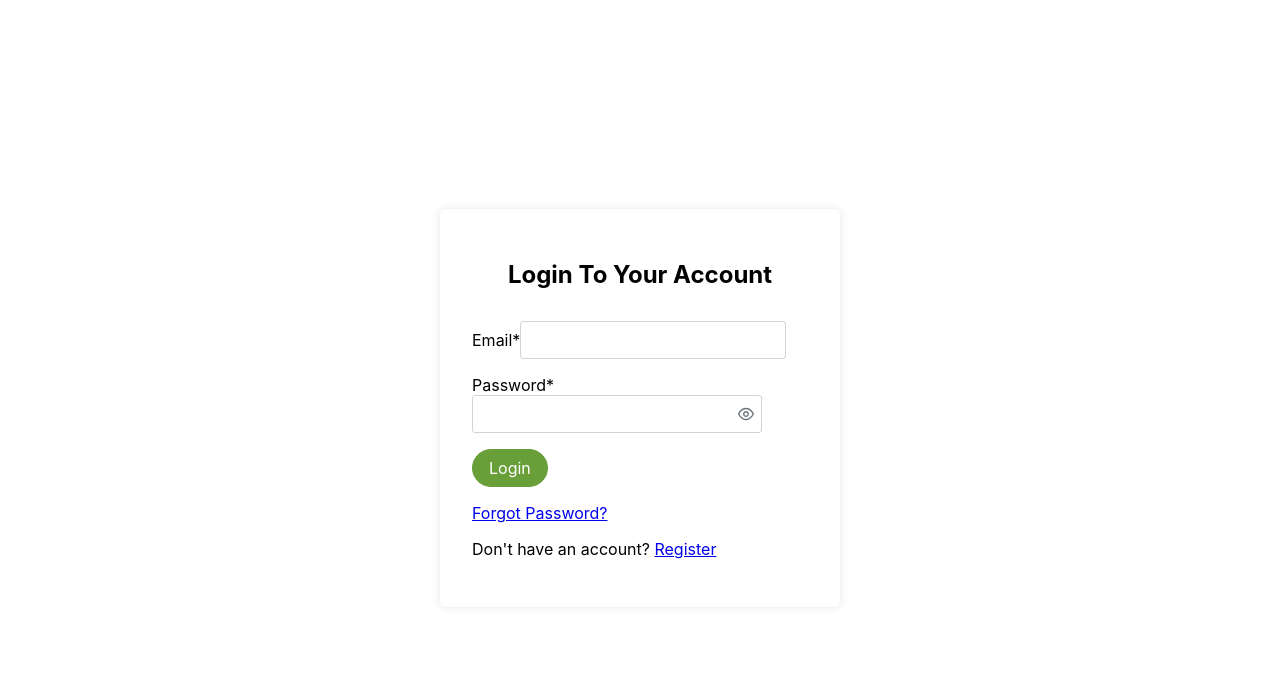
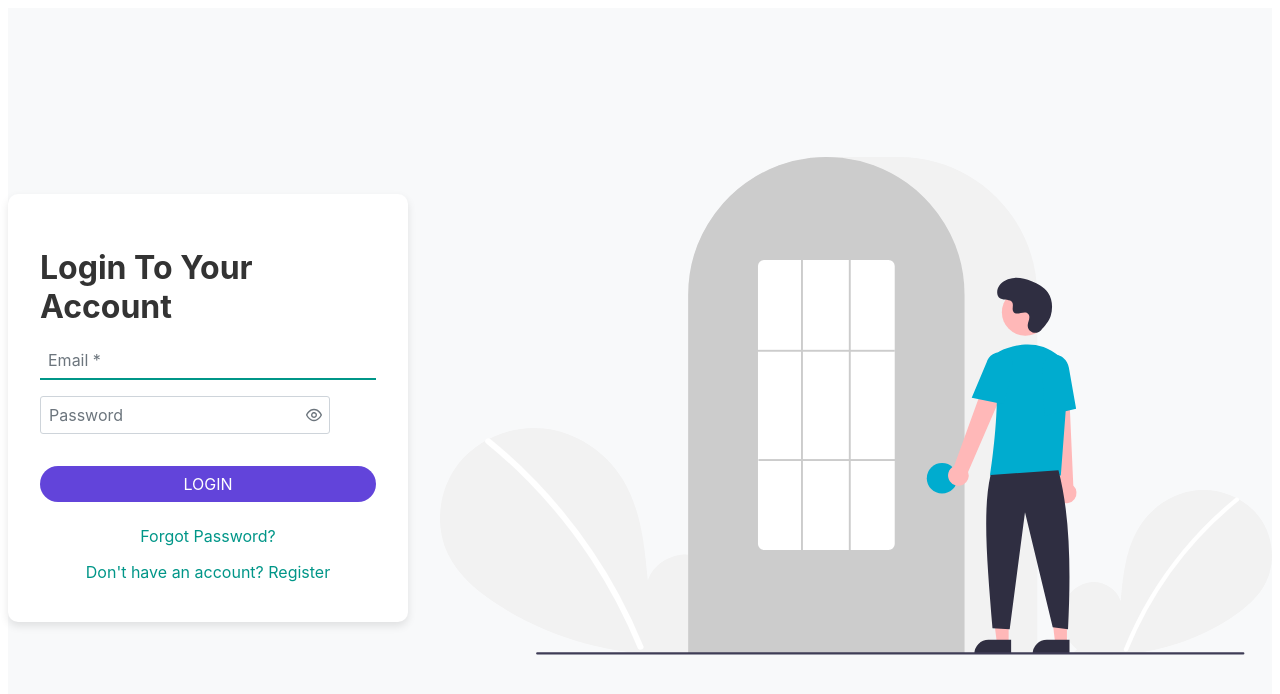
Before and after one commit to EmeraldZhu/4J-tms, a Vue app: page /login/owner in a window 1280 px wide. Shown: the top 694 px of the page. Built offline with nearby package versions, Linux system fonts and the light colour scheme.

Commit message:
update styling of Login page
fixed issue with strength meter

```diff
--- a/src/views/auth/LoginOwner.vue
+++ b/src/views/auth/LoginOwner.vue
@@ -1,24 +1,24 @@
 <template>
-  <div class="login-container">
-    <div class="login-card">
-      <h2>Login To Your Account</h2>
-      <form @submit.prevent="login">
+  <div class="login-page">
+    <div class="login-form-container">
+      <h1 class="login-title">Login To Your Account</h1>
+      <form @submit.prevent="login" class="login-form">
         <div class="p-field">
-          <label for="email">Email*</label>
-          <InputText id="email" v-model="credentials.email" required />
+          <InputText id="email" v-model="credentials.email" placeholder="Email *" required />
         </div>
         <div class="p-field">
-          <label for="password">Password*</label>
-          <Password id="password" v-model="credentials.password" required toggleMask />
+          <Password id="password" v-model="credentials.password" placeholder="Password" required toggleMask :feedback="false" />
         </div>
-        <Button label="Login" class="p-button-rounded p-button-success" />
+        <Button label="LOGIN" class="login-button" />
+        <div class="login-footer">
+          <router-link to="/reset-password" class="forgot-password">Forgot Password?</router-link>
+          <router-link to="/register/owner" class="register-link">Don't have an account? Register</router-link>
+        </div>
       </form>
-      <p>
-        <router-link to="/reset-password">Forgot Password?</router-link>
-      </p>
-      <p>
-        Don't have an account? <router-link to="/register/owner">Register</router-link>
-      </p>
+    </div>
+    <div class="login-image">
+      <!-- Add your login image here -->
+      <img src="../../assets/login-image.svg" alt="Login" />
     </div>
   </div>
 </template>
@@ -56,29 +56,109 @@ const login = async () => {
 </script>
 
 <style scoped>
-.login-container {
+.login-page {
   display: flex;
   justify-content: center;
   align-items: center;
   height: 100vh;
+  background-color: #f8f9fa; /* or the color matching your design */
+  color: #333;
 }
 
-.login-card {
-  width: 100%;
+.login-form-container {
+  padding: 2em;
   max-width: 400px;
-  padding: 2rem;
-  border-radius: 6px;
-  box-shadow: 0 0 10px rgba(0, 0, 0, 0.1);
+  display: flex;
+  flex-direction: column;
+  align-items: center;
+  background: #fff;
+  border-radius: 10px;
+  box-shadow: 0 4px 8px rgba(0, 0, 0, 0.1);
 }
 
-.login-card h2 {
-  text-align: center;
-  margin-bottom: 2rem;
+.login-title {
+  margin-bottom: 1rem;
+}
+
+.login-form {
+  width: 100%;
 }
 
 .p-field {
   margin-bottom: 1rem;
+  width: 100%;
 }
 
-/* Add additional styles to match your attached design */
+.p-inputtext {
+  width: 100%;
+  border: none;
+  border-bottom: 2px solid #009688; /* color of the bottom border */
+  border-radius: 0;
+}
+
+.p-password input {
+  width: 100%;
+  border: none;
+  border-bottom: 2px solid #009688; /* color of the bottom border */
+  border-radius: 0;
+}
+
+.login-button {
+  width: 100%;
+  margin-top: 1rem;
+  background-color: #6244da; /* color of the login button */
+  border: none;
+  border-radius: 20px;
+}
+
+.login-button:enabled:hover {
+  background-color: #5434c8; /* darker shade of the button color for hover state */
+}
+
+.login-footer {
+  margin-top: 1rem;
+  width: 100%;
+  display: flex;
+  flex-direction: column;
+  align-items: center;
+}
+
+.forgot-password,
+.register-link {
+  color: #009688; /* color of the links */
+  text-decoration: none;
+  margin: 0.5rem 0;
+}
+
+.forgot-password:hover,
+.register-link:hover {
+  text-decoration: underline;
+}
+
+.login-image {
+  display: none; /* Hide image for mobile, display for desktop if needed */
+}
+
+/* Add responsive styles if needed */
+@media (min-width: 768px) {
+  .login-page {
+    flex-direction: row;
+    justify-content: space-around;
+  }
+
+  .login-form-container {
+    margin-right: 2rem; /* Spacing between form and image on larger screens */
+  }
+
+  .login-image {
+    display: block; /* Show image on larger screens */
+  }
+
+  .login-image img {
+    max-width: 100%; /* Adjust if necessary */
+    height: auto;
+  }
+}
+
+/* Add any additional styles to match your design */
 </style>
```
